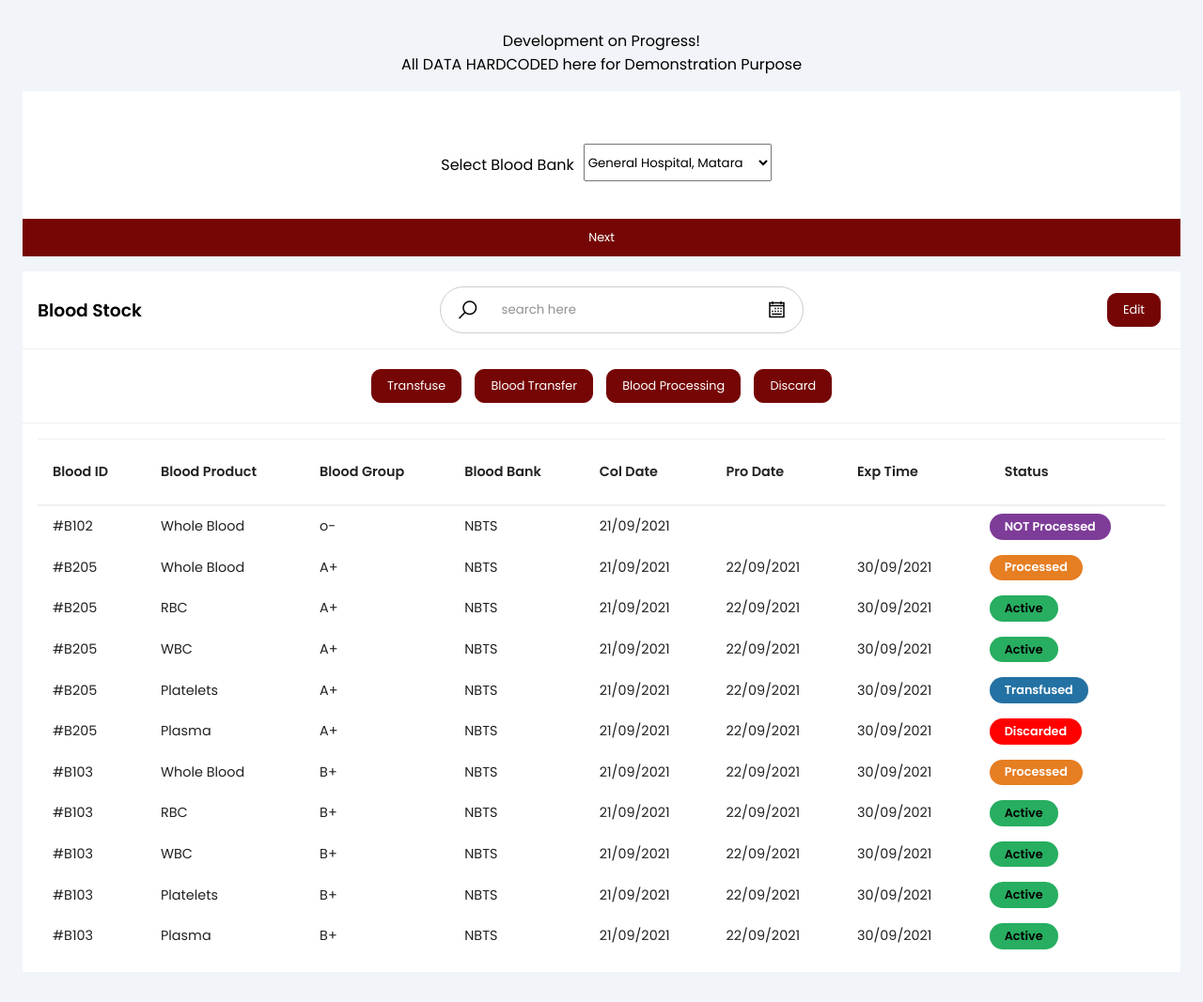
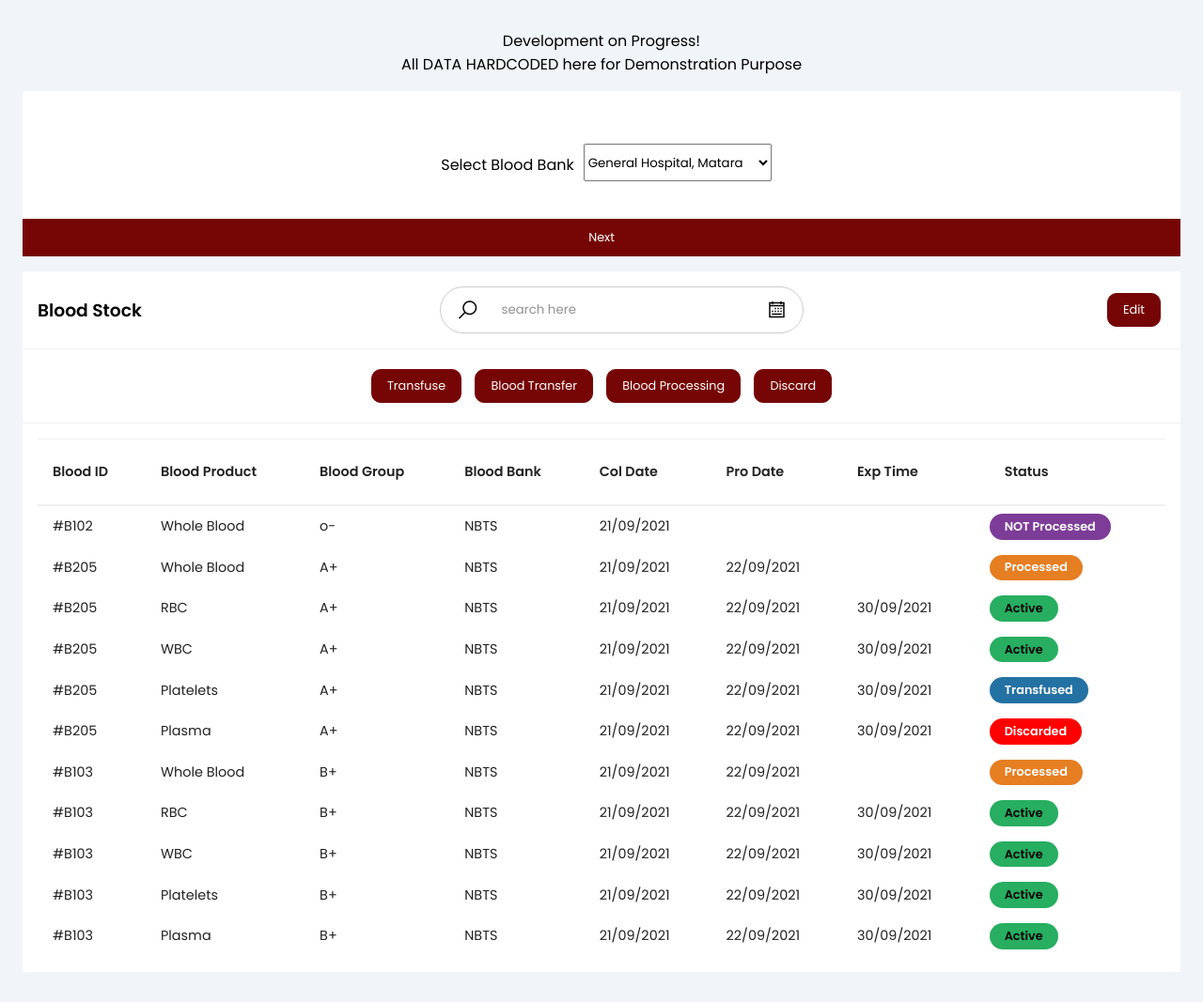
Before and after one commit to Yonali/TheDonor.lk, a Java web app: page /TheDonorlk_war_exploded/view/non_donor/stock.jsp in a window 1280 px wide. Shown: the part 76-1143 px from the top of the page at 94% size. Run offline with Tomcat 11, a stand-in JSP engine, Linux system fonts and the light colour scheme; the visitor is signed in with stand-in values (Sample User, id 1).

Commit message:
blood stock data update 2

```diff
--- a/src/main/webapp/view/non_donor/stock.jsp
+++ b/src/main/webapp/view/non_donor/stock.jsp
@@ -119,7 +119,7 @@
                             <td>NBTS</td>
                             <td>21/09/2021</td>
                             <td>22/09/2021</td>
-                            <td>30/09/2021</td>
+                            <td></td>
                             <td>
                                 <span class="status cancelled">Processed</span>
                             </td>
@@ -181,7 +181,7 @@
                             <td>NBTS</td>
                             <td>21/09/2021</td>
                             <td>22/09/2021</td>
-                            <td>30/09/2021</td>
+                            <td></td>
                             <td>
                                 <span class="status cancelled">Processed</span>
                             </td>
```
Also changed, not shown: 2 other files.
